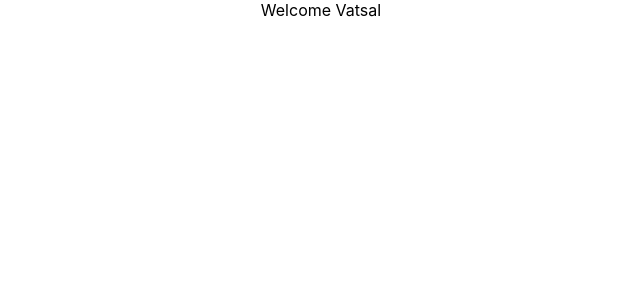
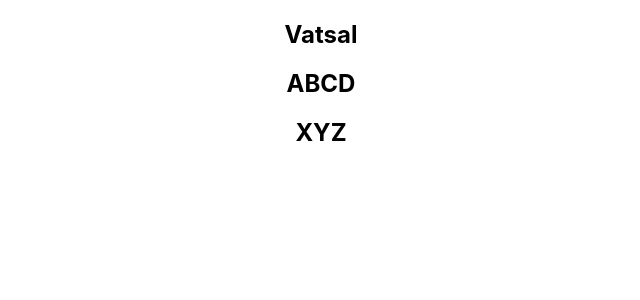
Before and after one commit to 23Vatsal/Hello-World-React, a React (Create React App) app: page / in a window 1280 px wide. Shown: the top 300 px of the page, without its empty margins (319-959 px from the left). Built offline with nearby package versions, Linux system fonts and the light colour scheme.

Commit message:
List Rendering

```diff
--- a/src/App.js
+++ b/src/App.js
@@ -11,11 +11,13 @@
 import EventBind from './components/EventBind';
 import ParentComponent from './components/ParentComponent';
 import WelcomeGreeting from './components/WelcomeGreeting';
+import NameList from './components/NameList';
 
 function App() {
   return (
     <div className="App">
-      <WelcomeGreeting/>
+      <NameList/>
+      {/* <WelcomeGreeting/> */}
       {/* <ParentComponent/> */}
       {/* <EventBind/> */}
       {/* <FunctionClick/>
--- /dev/null
+++ b/src/components/NameList.js
@@ -0,0 +1,16 @@
+import React from 'react'
+
+function NameList() {
+    const names=['Vatsal', 'ABCD','XYZ']
+    const nameList=names.map(name => <h2>{name}</h2>)
+    return (
+        <div>
+            {
+                nameList
+            }
+
+        </div>
+    )
+}
+
+export default NameList
```
